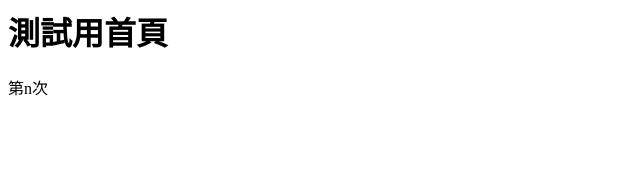
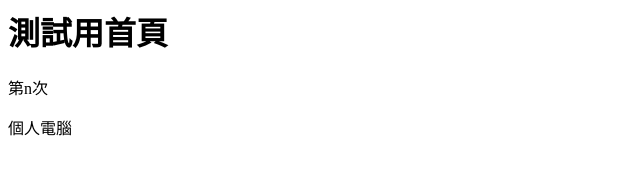
Before and after one commit to MaxH0401/testCart, a plain HTML site: page index.html in a window 1280 px wide. Shown: the full height of the page, 0-640 px from the left. Drawn offline with Linux system fonts and the light colour scheme.

Commit message:
maxtest file

```diff
--- a/index.html
+++ b/index.html
@@ -1,3 +1,5 @@
 <h1>測試用首頁</h1>
 
 <p>第n次</p>
+
+<p>個人電腦</p>
```
